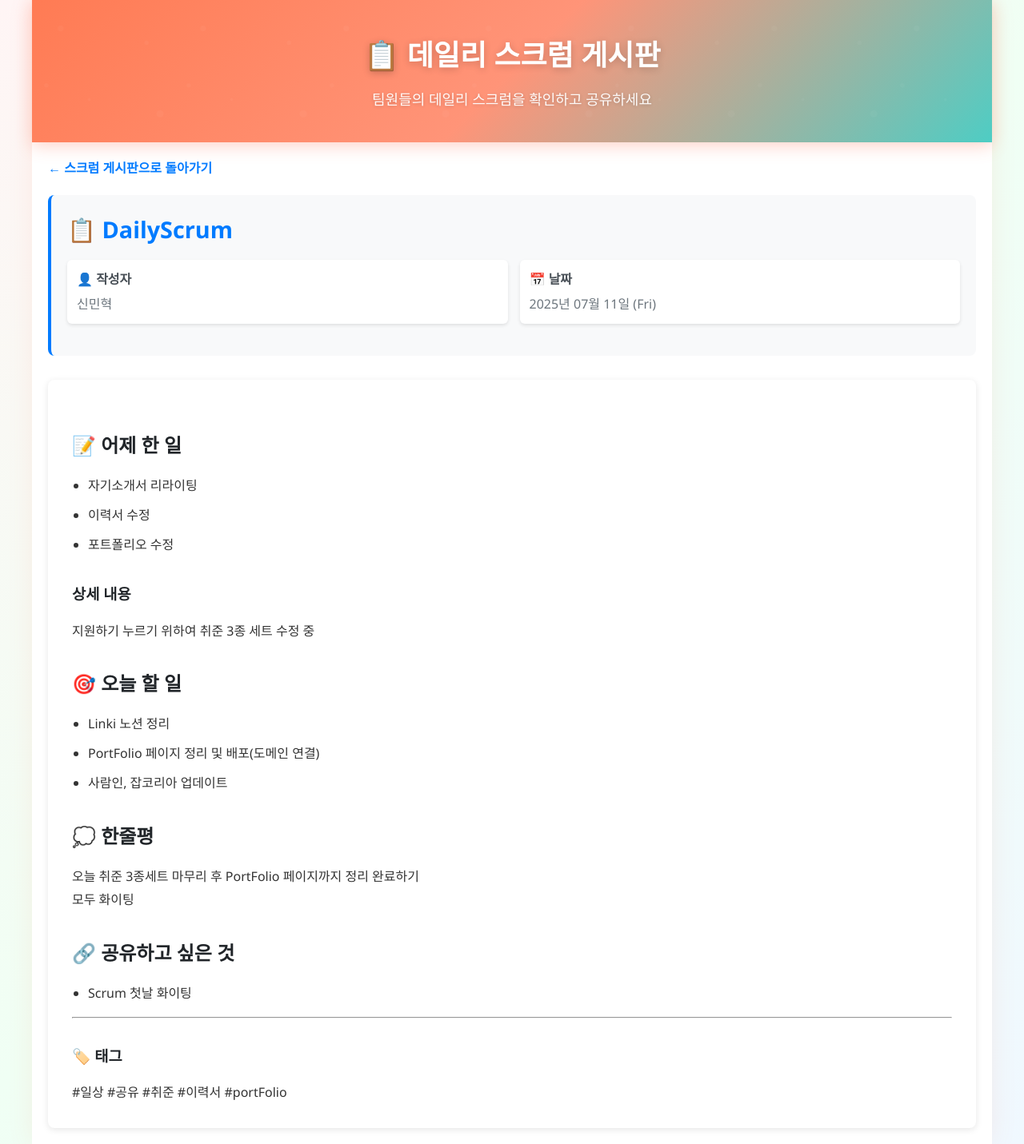
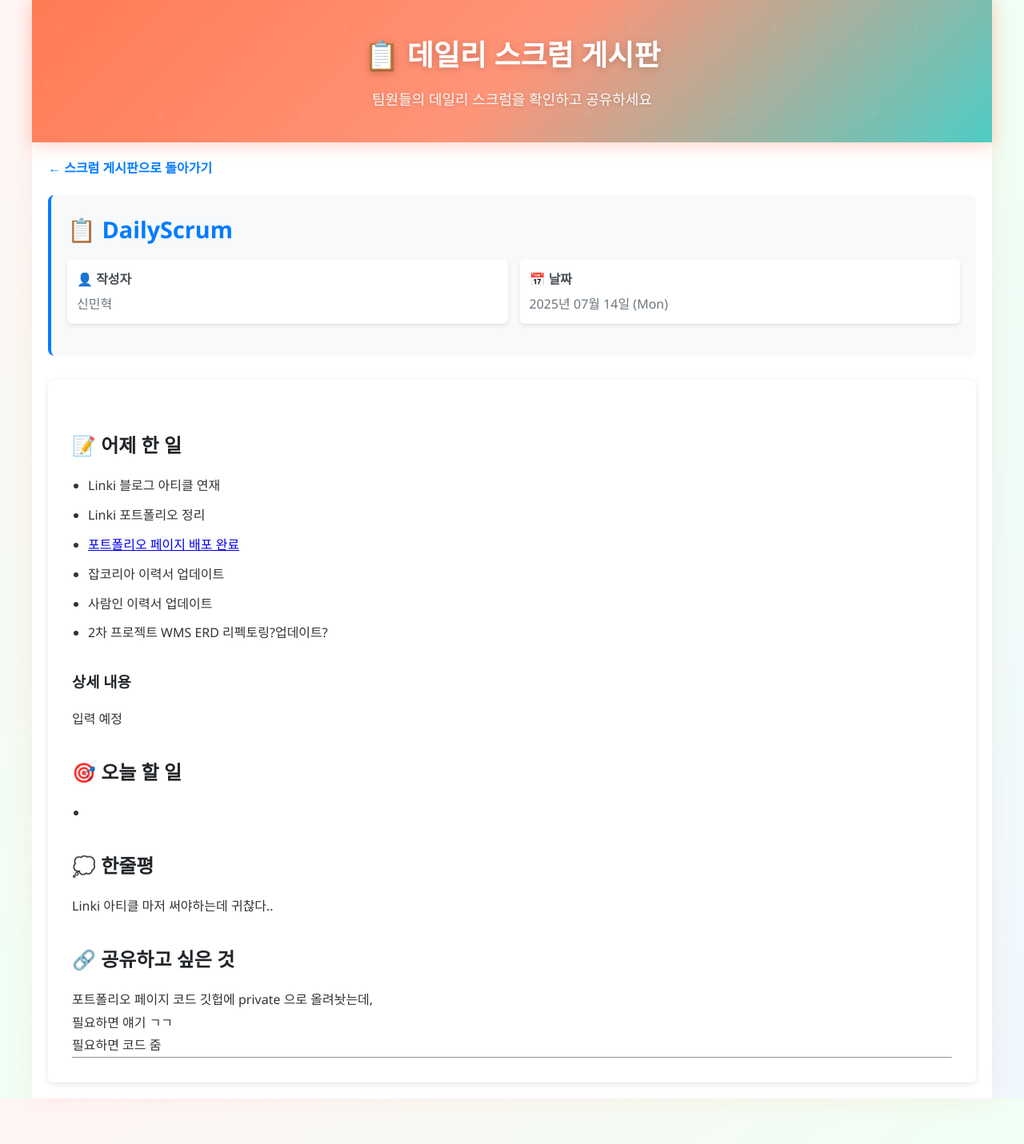
Before and after one commit to ssg6-dailylog/scrum, a Jekyll site: the page built from _posts/2025-07-14-신민혁-DailyScrum.md, in a window 1280 px wide. Shown: the whole page at 80% size. Built offline with Jekyll 4.4.1, drawn with Linux system fonts in a browser that asks for light colours.

Commit message:
2025-07-12/신민혁 DailyScrum

```diff
--- /dev/null
+++ b/_posts/2025-07-14-신민혁-DailyScrum.md
@@ -0,0 +1,35 @@
+---
+layout: scrum
+title: "DailyScrum"
+date: 2025-07-14
+author: "신민혁"
+categories: [scrum]
+---
+
+## 📝 어제 한 일
+
+- Linki 블로그 아티클 연재
+- Linki 포트폴리오 정리
+- [포트폴리오 페이지 배포 완료](devshin.info)
+- 잡코리아 이력서 업데이트
+- 사람인 이력서 업데이트
+- 2차 프로젝트 WMS ERD 리펙토링?업데이트?
+
+### 상세 내용
+입력 예정
+
+## 🎯 오늘 할 일
+
+-
+
+## 💭 한줄평
+
+Linki 아티클 마저 써야하는데 귀찮다..
+
+## 🔗 공유하고 싶은 것
+
+포트폴리오 페이지 코드 깃헙에 private 으로 올려놧는데,
+필요하면 얘기 ㄱㄱ
+필요하면 코드 줌
+
+---
```
Also changed, not shown: template.md (+0 -4 lines).
